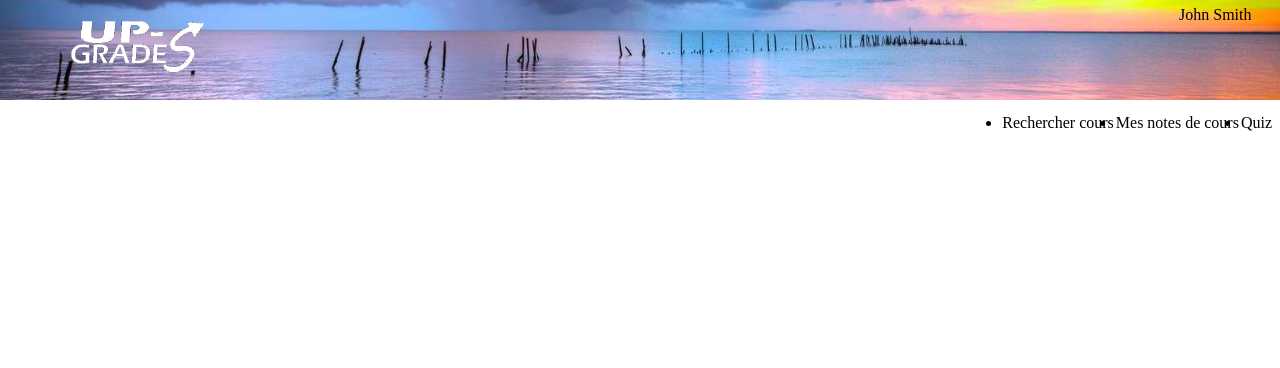
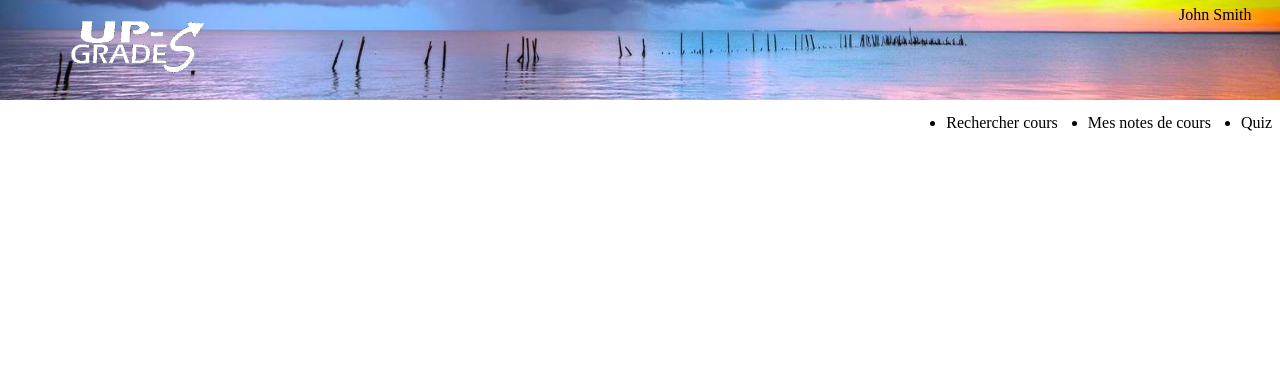
Before and after one commit to doodlegoo/up-grades, a PHP site: page /header.php in a window 1280 px wide. Shown: the top 368 px of the page. Run offline with PHP 8.4, Linux system fonts and the light colour scheme.

Commit message:
margin-left

```diff
--- a/header.php
+++ b/header.php
@@ -7,9 +7,9 @@ position:absolute; top:0px;left:0px; height : 100px; width:100%""/>
 
  	<ul style="margin-left:2px;float:right;">
 
-		<li style="margin-left:2px;float:left; margin-top: 90px;">Rechercher cours</li>
-		<li style="margin-left:2px;float:left;text-decoration:none;color:black; margin-top: 90px;"><a style="text-decoration:none;color:black;" href="note.php">Mes notes de cours</a></li>
-		<li style="margin-left:2px;float:left;text-decoration:none;color:black; margin-top: 90px;"><a style="text-decoration:none;color:black;" href="quiz.php">Quiz</a></li>
+		<li style="margin-left:2px;float:left; margin-top: 90px;"><a style="text-decoration:none;color:black;" href="#">Rechercher cours</a></li>
+		<li style="margin-left:2px;float:left;text-decoration:none;color:black; margin-top: 90px; margin-left:30px;"><a style="text-decoration:none;color:black;" href="note.php">Mes notes de cours</a></li>
+		<li style="margin-left:2px;float:left;text-decoration:none;color:black; margin-top: 90px; margin-left:30px;"><a style="text-decoration:none;color:black;" href="quiz.php">Quiz</a></li>
 
 	</ul>
 	<div id="hautdroit" style="position:absolute ;margin-top: 5px; right:1px; top: 1px; width:100px;">
```
